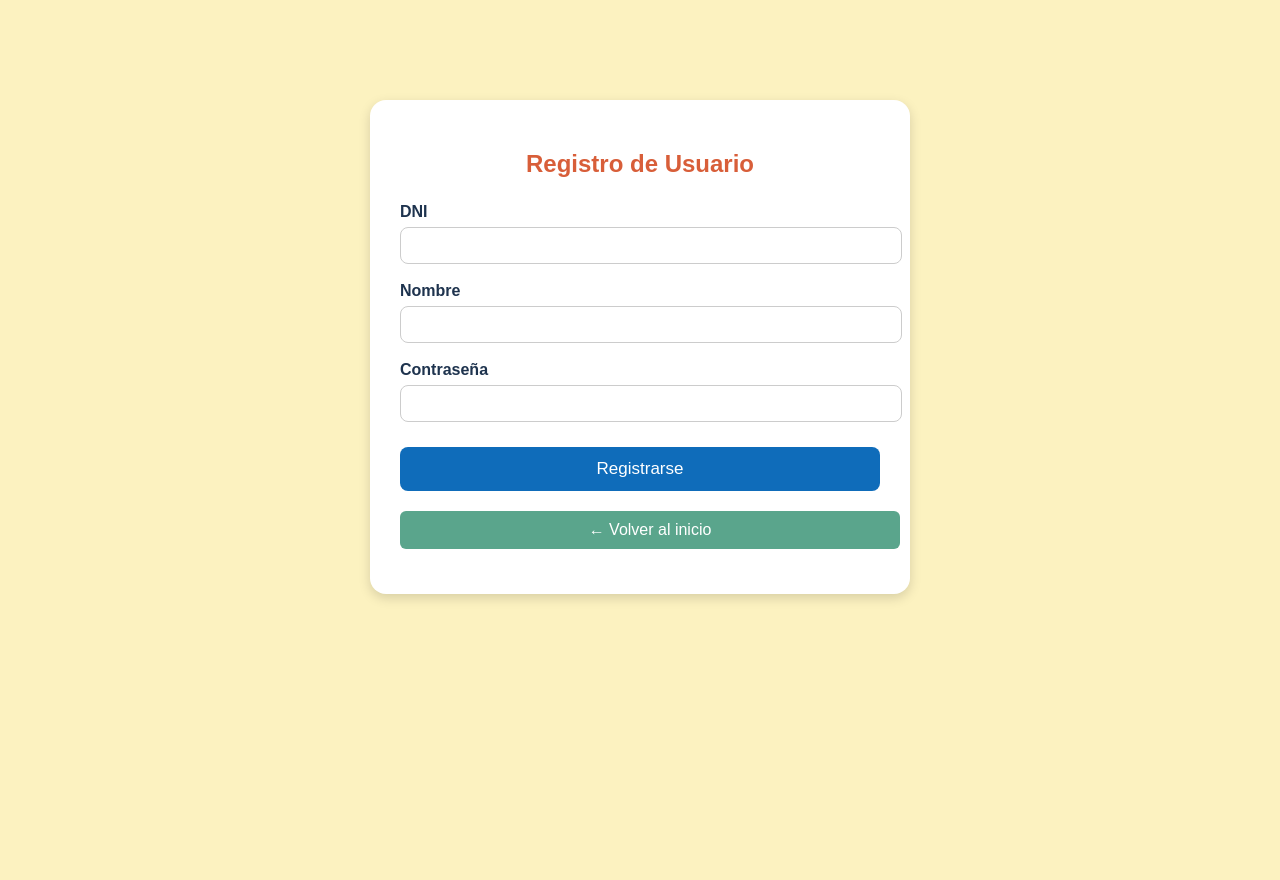
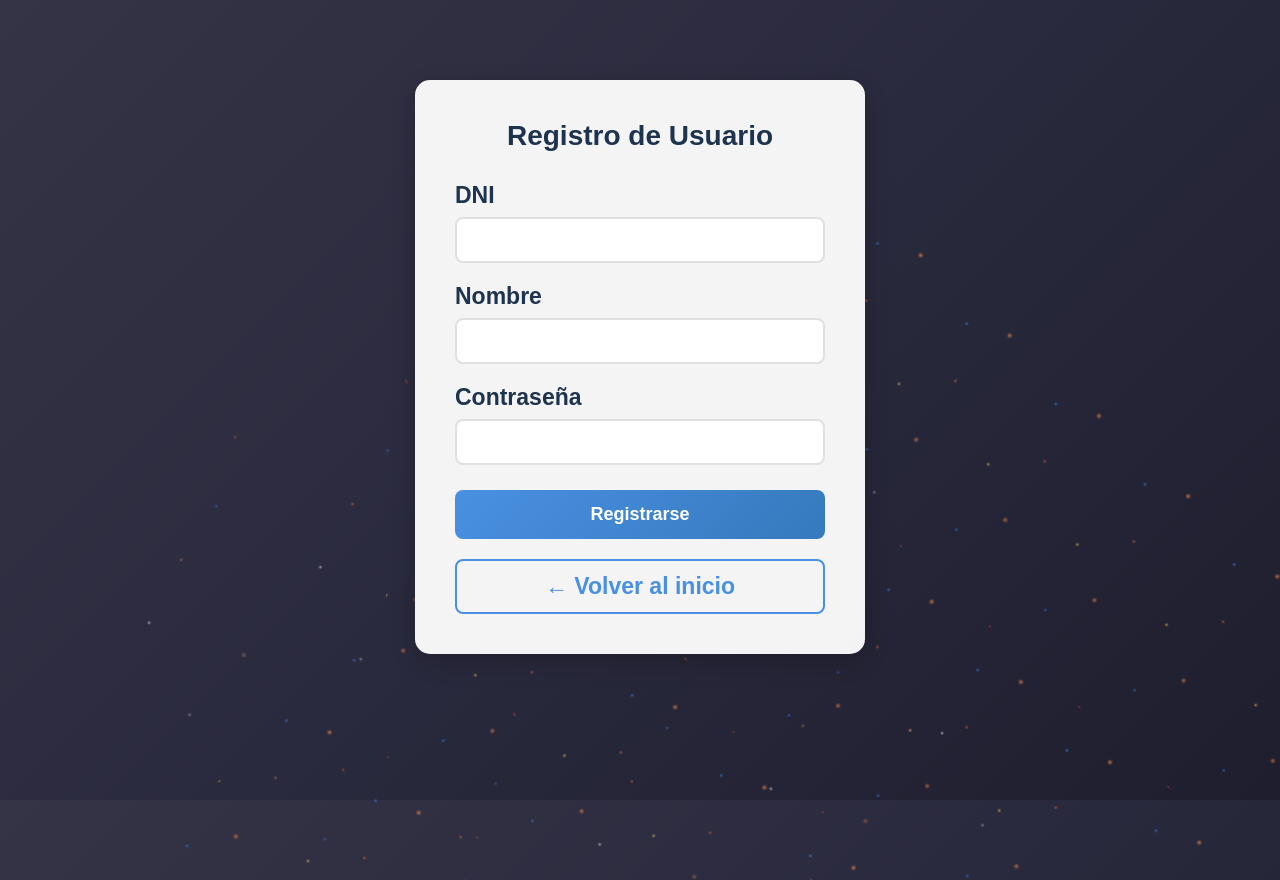
Before and after one commit to ru0505/proyecto-bookrush, a PHP site: page /registro.php in a window 1280 px wide. Before the commit the page ends 600 px from the top, so only its background shows below. Run offline with PHP 8.4, Linux system fonts and the light colour scheme; some web fonts are replaced.

Commit message:
registro nuevo
registro nuevo

```diff
--- a/registro.php
+++ b/registro.php
@@ -31,85 +31,108 @@ if ($_SERVER['REQUEST_METHOD'] === 'POST' && isset($_POST['dni'], $_POST['nombre
 <!DOCTYPE html>
 <html lang="es">
 <head>
-  <link href="https://fonts.cdnfonts.com/css/sergio-trendy" rel="stylesheet">
-
-
   <meta charset="UTF-8">
   <title>Registro - Book Rush</title>
+  <meta name="viewport" content="width=device-width, initial-scale=1.0">
   <link href="https://fonts.googleapis.com/css2?family=Inter:wght@400;700&display=swap" rel="stylesheet">
+  <link href="https://fonts.cdnfonts.com/css/sergio-trendy" rel="stylesheet">
+  <link rel="stylesheet" href="style.css">
   <style>
-    body {
-      background-color: #fcf2c0;
-      font-family: 'Sergio Trendy', sans-serif;
+    .registro-container {
+      max-width: 450px;
+      margin: 80px auto;
+      background: rgba(255, 255, 255, 0.95);
+      padding: 40px;
+      border-radius: 15px;
+      box-shadow: 0 8px 25px rgba(0,0,0,0.2);
+      backdrop-filter: blur(10px);
     }
-    .form-container {
-      max-width: 480px;
-      margin: 100px auto;
-      background: #fff;
-      padding: 30px;
-      border-radius: 16px;
-      box-shadow: 0 4px 12px rgba(0,0,0,0.15);
+
+    .registro-container h2 {
+      color: #1e334e;
+      text-align: center;
+      margin-bottom: 30px;
+      font-size: 28px;
+      font-weight: 700;
     }
-    h2 {
-      color: #d85e39;
-      text-align: center;
-      margin-bottom: 25px;
+
+    .registro-container label {
+      display: block;
+      margin-top: 20px;
+      color: #1e334e;
+      font-weight: 600;
+      margin-bottom: 8px;
     }
-    label {
-      display: block;
-      margin-top: 18px;
-      color: #1e334e;
-      font-weight: bold;
+
+    .registro-container input {
+      width: 100%;
+      padding: 12px 15px;
+      border: 2px solid #e0e0e0;
+      border-radius: 8px;
+      font-size: 16px;
+      transition: all 0.3s ease;
+      box-sizing: border-box;
     }
-    input {
-      width: 100%;
-      padding: 10px;
-      margin-top: 6px;
-      border: 1px solid #ccc;
-      border-radius: 8px;
+
+    .registro-container input:focus {
+      outline: none;
+      border-color: #4a90e2;
+      box-shadow: 0 0 0 3px rgba(74, 144, 226, 0.1);
     }
-    button {
+
+    .registro-container button {
       margin-top: 25px;
       width: 100%;
-      background-color: #0f6cba;
+      background: linear-gradient(135deg, #4a90e2, #357abd);
       color: white;
       border: none;
+      padding: 14px;
+      border-radius: 8px;
+      font-size: 18px;
+      font-weight: 600;
+      cursor: pointer;
+      transition: all 0.3s ease;
+    }
+
+    .registro-container button:hover {
+      background: linear-gradient(135deg, #357abd, #2868a8);
+      transform: translateY(-2px);
+      box-shadow: 0 5px 15px rgba(74, 144, 226, 0.3);
+    }
+
+    .registro-container .volver {
+      display: block;
+      text-align: center;
+      margin-top: 20px;
+      color: #4a90e2;
+      text-decoration: none;
+      font-weight: 600;
+      padding: 12px;
+      border: 2px solid #4a90e2;
+      border-radius: 8px;
+      transition: all 0.3s ease;
+    }
+
+    .registro-container .volver:hover {
+      background-color: #4a90e2;
+      color: white;
+      transform: translateY(-2px);
+    }
+
+    .mensaje {
+      margin-top: 20px;
       padding: 12px;
       border-radius: 8px;
-      font-size: 17px;
-      cursor: pointer;
-    }
-    button:hover {
-      background-color: #d85e39;
-    }
-    .mensaje {
-      margin-top: 15px;
-      font-weight: bold;
       text-align: center;
-      color: #1e334e;
-    }
-    .volver {
-      display: inline-block;
-      background-color: #5aa58cff;  /* Mismo color que Ingresar */
-      color: white;
-      padding: 10px;
-      border-radius: 6px;
-      border: none;
-      cursor: pointer;
-      width: 100%;
-      font-size: 16px;
-      text-align: center;
-      text-decoration: none;  /* Quitar subrayado */
-      margin-top: 20px;
-    }
-
-    .volver:hover {
-      background-color: #b1c4c7ff; /* Efecto hover opcional */
+      font-weight: 600;
+      background-color: #fff3cd;
+      color: #856404;
+      border: 1px solid #ffeaa7;
     }
   </style>
 </head>
 <body>
-  <div class="form-container">
+  <div class="registro-container">
     <h2>Registro de Usuario</h2>
     <form method="POST" autocomplete="off">
       <label for="dni">DNI</label>
@@ -123,8 +146,12 @@ if ($_SERVER['REQUEST_METHOD'] === 'POST' && isset($_POST['dni'], $_POST['nombre
 
       <button type="submit">Registrarse</button>
     </form>
+
     <a href="index.php" class="volver">← Volver al inicio</a>
-    <div class="mensaje"><?= $mensaje ?></div>
+
+    <?php if ($mensaje): ?>
+      <div class="mensaje"><?= $mensaje ?></div>
+    <?php endif; ?>
   </div>
 </body>
 </html>
```
